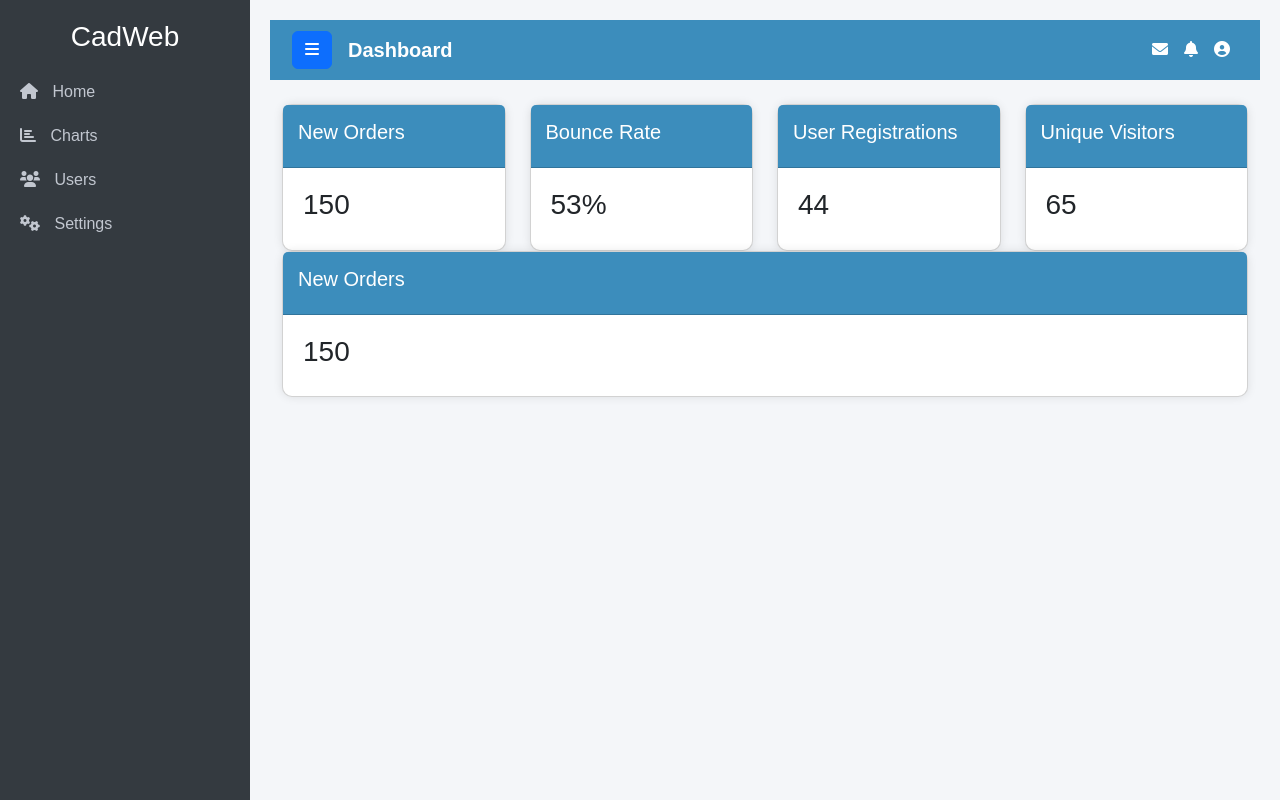
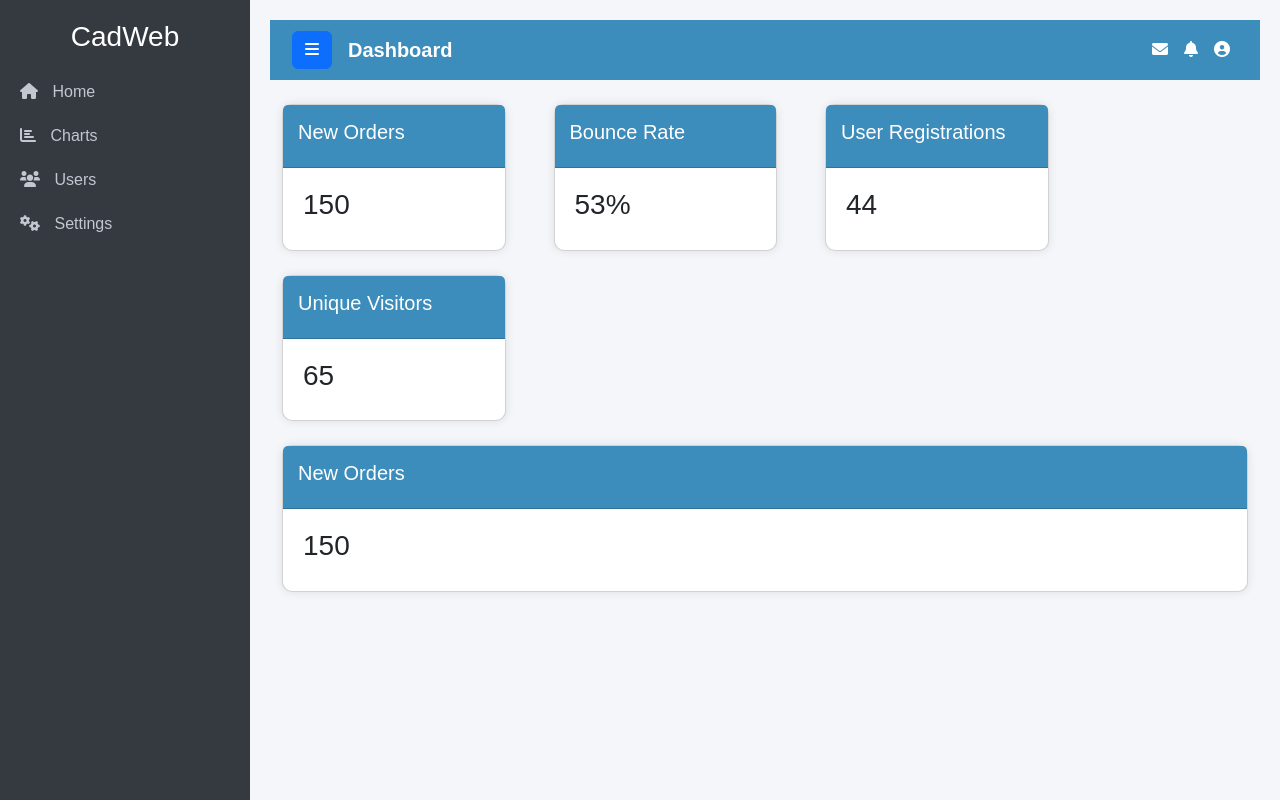
Before and after one commit to Elicarlos/piloto, a Django app: page /dashboard/ in a window 1280 px wide. Run offline with Django 5.2, Linux system fonts and the light colour scheme.

Commit message:
feito ajustede css

```diff
--- a/home/templates/home/dashboard.html
+++ b/home/templates/home/dashboard.html
@@ -3,7 +3,7 @@
 
 {% block content %}
 <div class="container-fluid mt-4">
-    <div class="row">
+    <div class="row" style="margin-bottom: 1.5rem; display: flex; gap: 1.5rem">
         <div class="col-lg-3 col-md-6 col-sm-12">
             <div class="card card-custom">
                 <div class="card-header card-header-custom">
```
